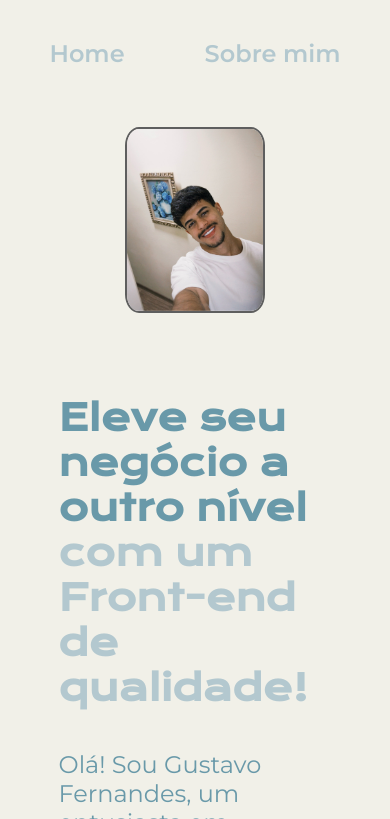
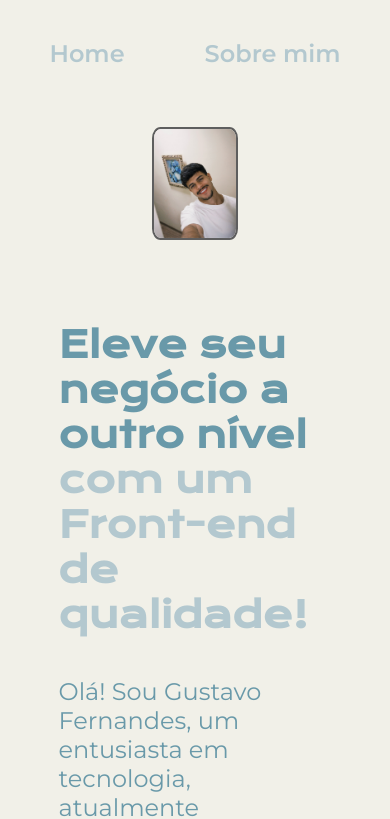
Before and after one commit to Gu-Fernandes/primeiro_projeto, a plain HTML site: page index.html in a window 390 px wide. Shown: the top 819 px of the page. Drawn offline with nearby package versions, Linux system fonts and the light colour scheme.

Commit message:
Update style.css

```diff
--- a/styles/style.css
+++ b/styles/style.css
@@ -94,6 +94,7 @@ body{
     width: 50%;
     border-radius: 10%;
     border: 2px solid #5e5e5e; /* Adiciona uma borda */
+
 }
 
 
@@ -185,4 +186,8 @@ body{
      .apresentacao__conteudo {
         width: auto; /*vai seguir a width e o padding ja definidos fora do media */
      }
+
+     .apresentacao__imagem {
+        width: 30%;
+     }
 }
```
